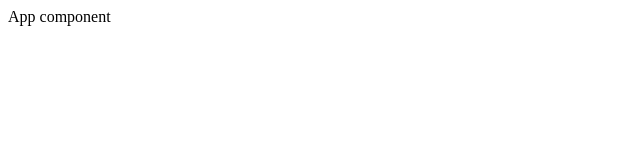
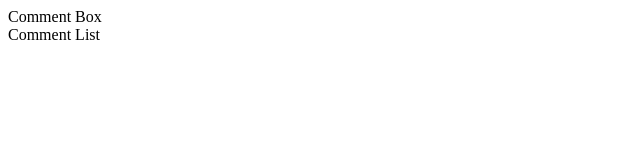
Before and after one commit to AdamMarczyk/react-redux-testing-comments, a React (Create React App) app: page / in a window 1280 px wide. Shown: the top 160 px of the page, without its empty margins (0-640 px from the left). Built offline with nearby package versions, Linux system fonts and the light colour scheme.

Commit message:
setup part 2

```diff
--- a/src/components/App.js
+++ b/src/components/App.js
@@ -1,5 +1,12 @@
 import React from 'react';
+import CommentBox from './CommentBox';
+import CommentList from './CommentList';
 
 export default () => {
-  return <div>App component</div>;
+  return (
+    <div>
+      <CommentBox />
+      <CommentList />
+    </div>
+  );
 };
--- a/src/components/CommentBox.js
+++ b/src/components/CommentBox.js
@@ -0,0 +1,5 @@
+import React from 'react';
+
+export default () => {
+  return <div>Comment Box</div>;
+};
--- a/src/components/CommentList.js
+++ b/src/components/CommentList.js
@@ -0,0 +1,5 @@
+import React from 'react';
+
+export default () => {
+  return <div>Comment List</div>;
+};
```
